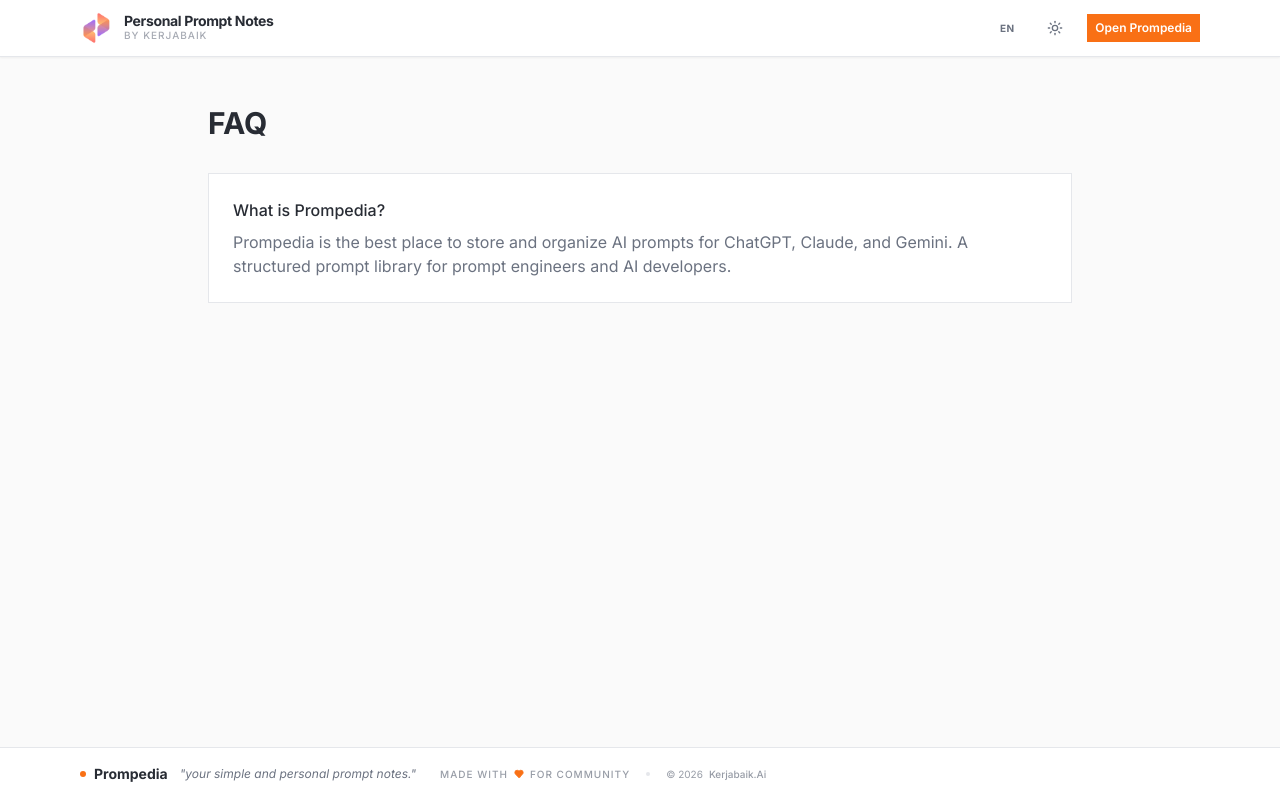
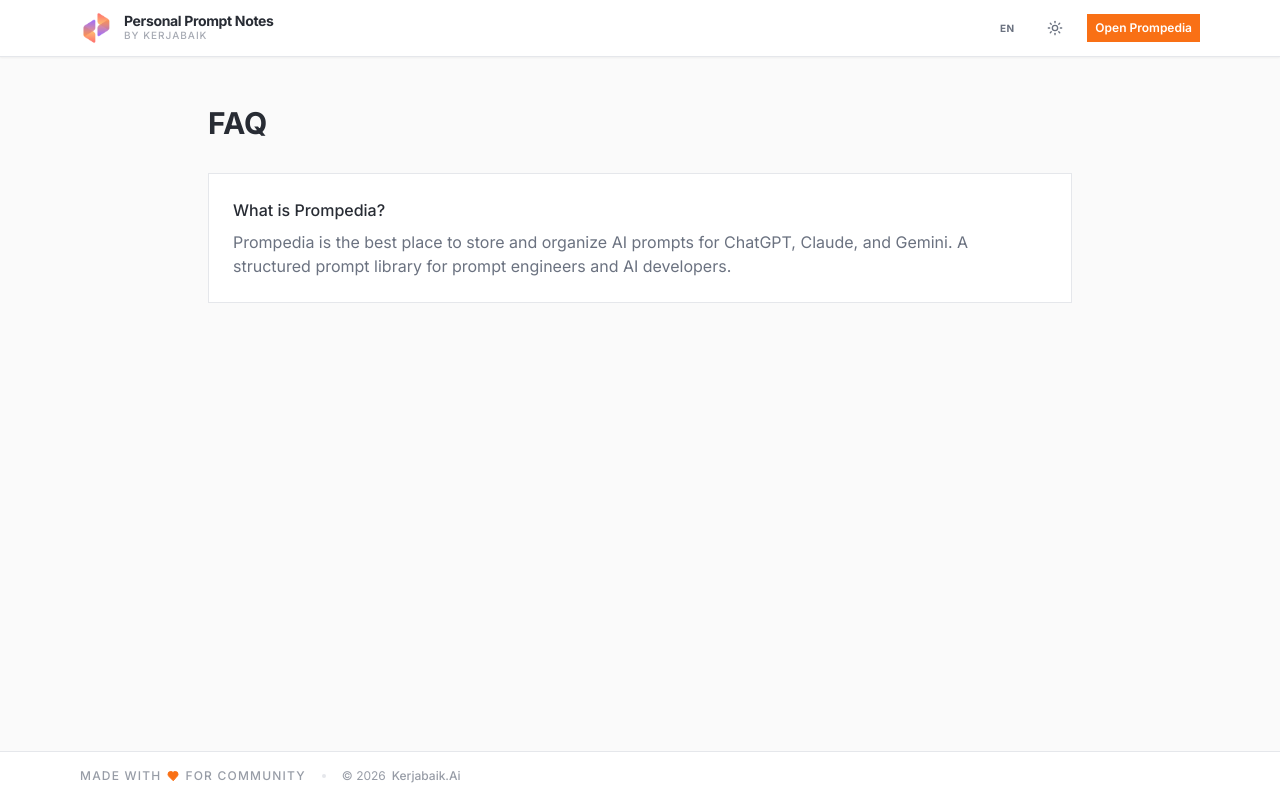
Before and after one commit to mgadib/prompedia-app, a React (Vite) app: page /faq in a window 1280 px wide. Built offline with nearby package versions, Linux system fonts and the light colour scheme.

Commit message:
fix: footer

```diff
--- a/src/components/PromptNotes.tsx
+++ b/src/components/PromptNotes.tsx
@@ -407,7 +407,11 @@ const PromptNotes = () => {
                                     onSelectPrompt={setSelectedPrompt}
                                     onCopy={handleCopy}
                                     onDeleteClick={() => { }} // No delete on public view
-                                    onShare={() => { }} // No share on landing
+                                    onShare={async (id) => {
+                                        const url = `${window.location.origin}/share/${id}`;
+                                        await navigator.clipboard.writeText(url);
+                                        showToast(t('toast.link_copied', 'Link copied to clipboard'));
+                                    }}
                                     editingId={null}
                                     currentPage={publicCurrentPage}
                                     itemsPerPage={publicItemsPerPage}
--- a/src/components/layout/Footer.tsx
+++ b/src/components/layout/Footer.tsx
@@ -6,20 +6,13 @@ export const Footer = () => {
     return (
         <footer className="border-t border-border bg-card/95 backdrop-blur-sm mt-auto py-4 shadow-xs">
             <div className="max-w-6xl mx-auto px-4 flex flex-col sm:flex-row flex-wrap items-start sm:items-center gap-y-2 sm:gap-x-6 sm:gap-y-3">
-                {/* Brand Section */}
-                <div className="flex items-center gap-3">
-                    <div className="flex items-center gap-2">
-                        <span className="w-1.5 h-1.5 rounded-full bg-primary" />
-                        <span className="text-sm font-bold text-foreground">{t('footer.brand')}</span>
-                    </div>
-                    <span className="text-xs text-muted-foreground italic">"{t('footer.tagline')}"</span>
-                </div>
+
 
                 {/* Info Section */}
-                <div className="flex items-center gap-4 text-2xs text-muted-foreground/70">
+                <div className="flex items-center gap-4 text-xs text-muted-foreground/70">
                     <div className="flex items-center gap-1.5 uppercase tracking-widest font-medium">
                         <span>{t('footer.made_with')}</span>
-                        <Heart className="w-2.5 h-2.5 text-primary fill-primary" />
+                        <Heart className="w-3 h-3 text-primary fill-primary" />
                         <span>{t('footer.for_community')}</span>
                     </div>
 
--- a/src/locales/en.json
+++ b/src/locales/en.json
@@ -121,7 +121,7 @@
     },
     "footer": {
         "brand": "Prompedia",
-        "tagline": "your simple and personal prompt notes.",
+        "tagline": "is your simple and personal prompt notes",
         "made_with": "Made with",
         "for_community": "for community"
     }
--- a/src/locales/id.json
+++ b/src/locales/id.json
@@ -121,7 +121,7 @@
     },
     "footer": {
         "brand": "Prompedia",
-        "tagline": "catatan prompt sederhana dan pribadi Anda.",
+        "tagline": "adalah catatan prompt sederhana dan pribadi Anda",
         "made_with": "Dibuat dengan",
         "for_community": "untuk komunitas"
     }
```
